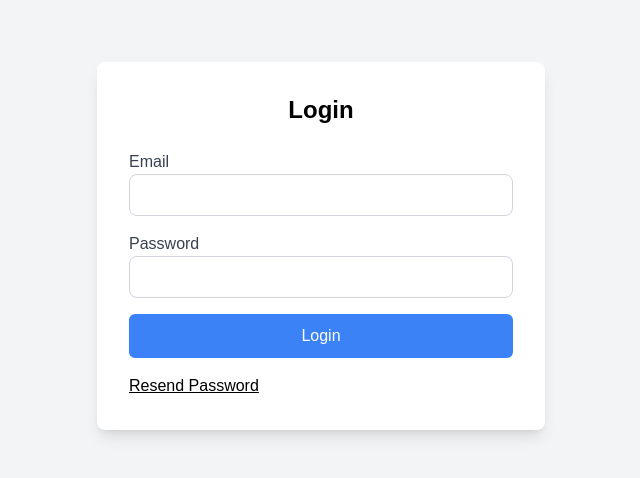
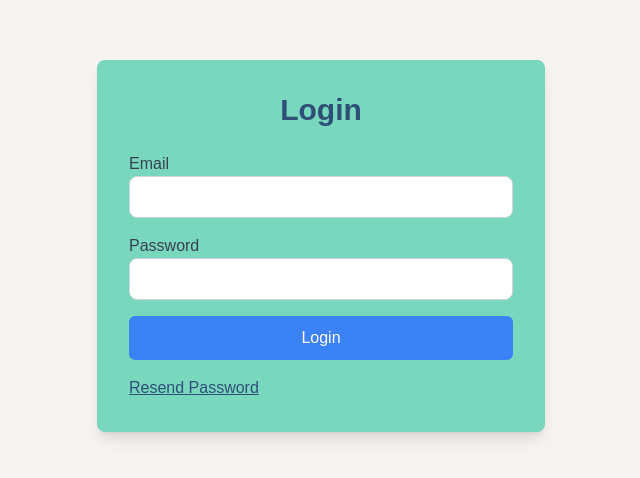
Before and after one commit to Harsh122002/foodorderFrontend, a React (Create React App) app: page /admin in a window 1280 px wide. Shown: the part 154-632 px from the top of the page, without its empty margins (319-959 px from the left). Built offline with nearby package versions, Linux system fonts and the light colour scheme.

Commit message:
admin login design change.

```diff
--- a/src/pages/admin/admin.jsx
+++ b/src/pages/admin/admin.jsx
@@ -51,9 +51,9 @@ export default function AdminLogin() {
   };
 
   return (
-    <div className="min-h-screen flex items-center justify-center bg-gray-100">
-      <div className="bg-white p-8 rounded-lg shadow-lg w-full max-w-md">
-        <h2 className="text-2xl font-bold mb-6 text-center">Login</h2>
+    <div className="min-h-screen flex items-center justify-center bg-[#F6F4F0] font-mono text-[#2E5077]">
+      <div className="bg-[#79D7BE] p-8 rounded-lg shadow-lg w-full max-w-md">
+        <h2 className="text-3xl font-bold mb-6 text-center">Login</h2>
         <form onSubmit={handleSubmit}>
           <div className="mb-4">
             <label htmlFor="email" className="block text-gray-700">
--- a/src/pages/admin/allGroups.jsx
+++ b/src/pages/admin/allGroups.jsx
@@ -52,7 +52,7 @@ export default function AllGroups() {
       <div className="w-64  text-white fixed h-full z-10">
         <Sidebar />
       </div>{" "}
-      <div className="flex-1 h-screen ml-56 overflow-y-auto">
+      <div className="flex-1 ml-60 overflow-y-auto">
         <div className="container mx-auto px-4 py-8 bg-[#F6F4F0]">
           <h1 className="text-4xl font-bold mb-8 text-center">Groups</h1>
           <Link
@@ -61,7 +61,7 @@ export default function AllGroups() {
           >
             Back
           </Link>
-          <div className="grid grid-cols-1 sm:grid-cols-2 md:grid-cols-3 lg:grid-cols-4 gap-6">
+          <div className="ml-2 grid grid-cols-1 sm:grid-cols-1 md:grid-cols-2 lg:grid-cols-3 gap-6">
             {groups.map((group, index) => (
               <div
                 key={index}
--- a/src/pages/admin/allProducts.jsx
+++ b/src/pages/admin/allProducts.jsx
@@ -17,7 +17,7 @@ export default function AllProducts() {
     try {
       setLoading(true);
       const response = await axios.get(
-        `${process.env.REACT_APP_API_BASE_URL}/getAllProduct`
+        `${process.env.REACT_APP_API_BASE_URL}/getAllProductForAdmin`
       );
       setProducts(response.data);
     } catch (error) {
@@ -51,7 +51,7 @@ export default function AllProducts() {
       </div>
 
       {/* Main Content */}
-      <div className="flex-1 ml-56 overflow-y-auto">
+      <div className="flex-1 ml-64 overflow-y-auto">
         <div className="container mx-auto px-4 py-8 ">
           <h1 className="text-4xl font-bold mb-8 text-center">All Products</h1>
           <Link
@@ -67,7 +67,7 @@ export default function AllProducts() {
           ) : products.length === 0 ? (
             <p className="text-center">No products available.</p>
           ) : (
-            <div className="grid grid-cols-1 sm:grid-cols-2 md:grid-cols-3 lg:grid-cols-4 gap-6">
+            <div className="grid grid-cols-1 sm:grid-cols-1 md:grid-cols-2 lg:grid-cols-3 gap-6">
               {products.map((product) => (
                 <div
                   key={product._id}
--- a/src/pages/admin/complete.jsx
+++ b/src/pages/admin/complete.jsx
@@ -53,7 +53,7 @@ export default function Complete() {
             No completed orders found.
           </div>
         ) : (
-          <div className="pl-1 grid grid-cols-1 sm:grid-cols-2 md:grid-cols-3 lg:grid-cols-4 gap-6">
+          <div className="pl-1 grid grid-cols-1 sm:grid-cols-1 md:grid-cols-2 lg:grid-cols-3 gap-6">
             {orders.map((order) => (
               <div
                 key={order.orderId}
--- a/src/pages/admin/decliened.jsx
+++ b/src/pages/admin/decliened.jsx
@@ -39,7 +39,7 @@ export default function Declined() {
             <div>No declined orders found.</div>
           )
           }
-        <div className="pl-1 grid grid-cols-1 sm:grid-cols-2 md:grid-cols-3 lg:grid-cols-4 gap-6">
+        <div className="pl-1 grid grid-cols-1 sm:grid-cols-1 md:grid-cols-2 lg:grid-cols-3 gap-6">
           {orders.map((order) => (
             <div
               key={order.orderId}
--- a/src/pages/admin/pending.jsx
+++ b/src/pages/admin/pending.jsx
@@ -63,7 +63,7 @@ export default function ProductManagementPage() {
           >
             Back
           </Link>
-          <div className="pl-1 grid grid-cols-1 sm:grid-cols-2 md:grid-cols-3 lg:grid-cols-4 gap-5">
+          <div className="pl-1 grid grid-cols-1 sm:grid-cols-1 md:grid-cols-2 lg:grid-cols-3 gap-5">
             {orders.map((order) => (
               <div
                 key={order.orderId}
--- a/src/pages/admin/running.jsx
+++ b/src/pages/admin/running.jsx
@@ -71,7 +71,7 @@ export default function RunningOrders() {
             <div className="text-black mb-4">No Order</div>
           )}
 
-          <div className="grid grid-cols-1 sm:grid-cols-2  md:grid-cols-3 lg:grid-cols-4 gap-6 w-full px-4">
+          <div className="grid grid-cols-1 sm:grid-cols-1  md:grid-cols-2 lg:grid-cols-3 gap-6 w-full px-4">
             {orders.map((order) => (
               <div
                 key={order.orderId}
```
